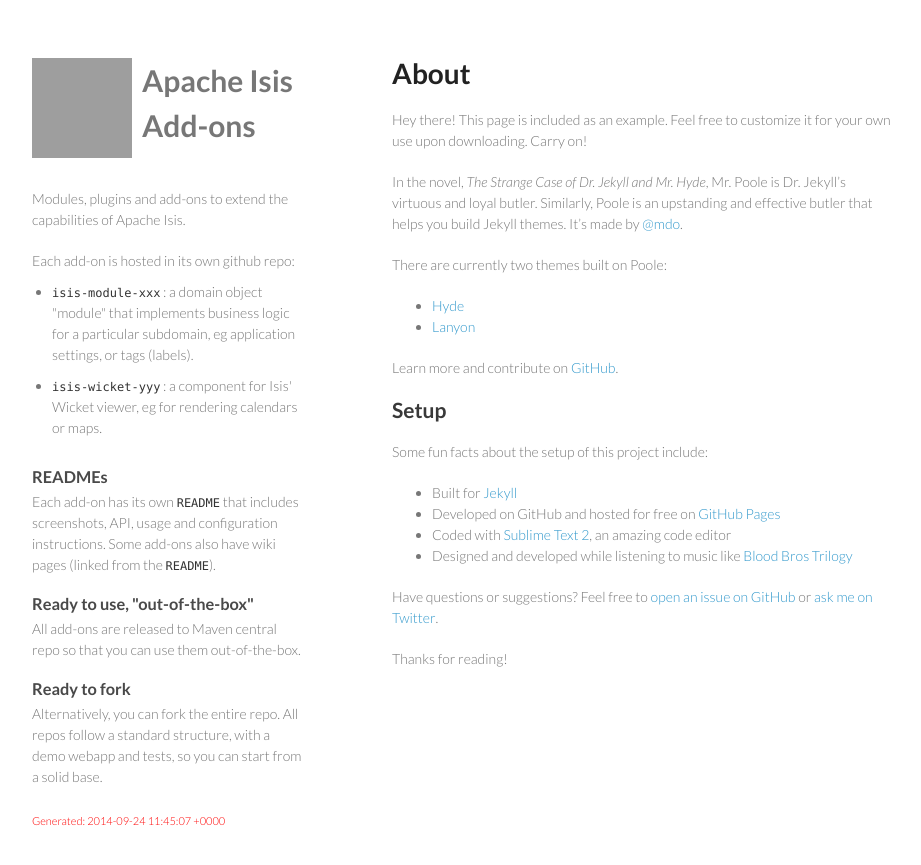
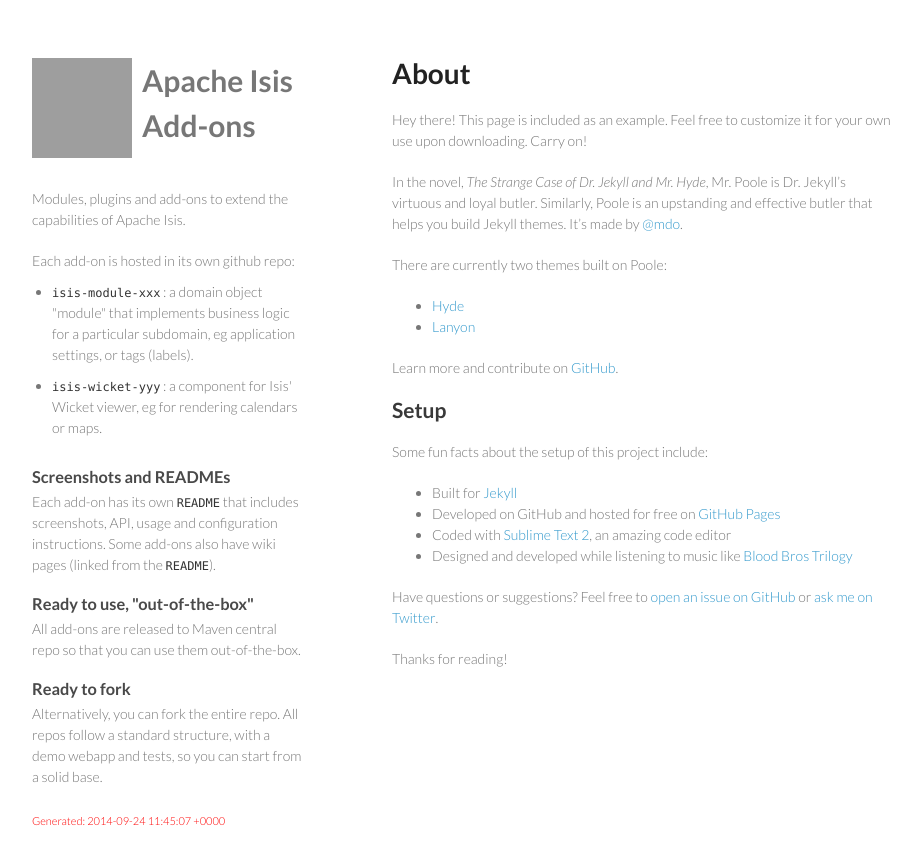
Before and after one commit to isisaddons/isisaddons.github.io, a Jekyll site: the page built from about.md, in a window 1280 px wide. Shown: the top 865 px of the page, without its empty margins (178-1099 px from the left). Built offline with Jekyll 4.4.1, drawn with Linux system fonts in a browser that asks for light colours; Markdown is read by kramdown in place of the engine named in the settings; grey boxes are pictures that could not be loaded.

Commit message:
settings module released

```diff
--- a/_includes/body-header.html
+++ b/_includes/body-header.html
@@ -23,7 +23,7 @@
                 <li><code>isis-wicket-yyy</code> : a component for Isis' Wicket viewer, eg for rendering calendars or maps.</li>
             </ul>
 
-            <h3>READMEs</h3>
+            <h3>Screenshots and READMEs</h3>
             <p>
                 Each add-on has its own <code>README</code> that includes screenshots, API, usage and configuration instructions.
                 Some add-ons also have wiki pages (linked from the <code>README</code>).
--- a/index.html
+++ b/index.html
@@ -25,7 +25,7 @@
                     {% if repo.fork == false %}
                     {% if repo.name contains '-module-' %}
 
-                    {% unless repo.name contains 'settings'  %}
+                    {% unless repo.name contains 'WIP'  %}
 
                     {% unless repo.name contains 'XXX' %}
 
@@ -48,7 +48,7 @@
                     {% if repo.fork == false %}
                     {% if repo.name contains '-module-' %}
 
-                    {% if repo.name contains 'settings' %}
+                    {% if repo.name contains 'WIP' %}
 
                     {% unless repo.name contains 'XXX' %}
 
```
